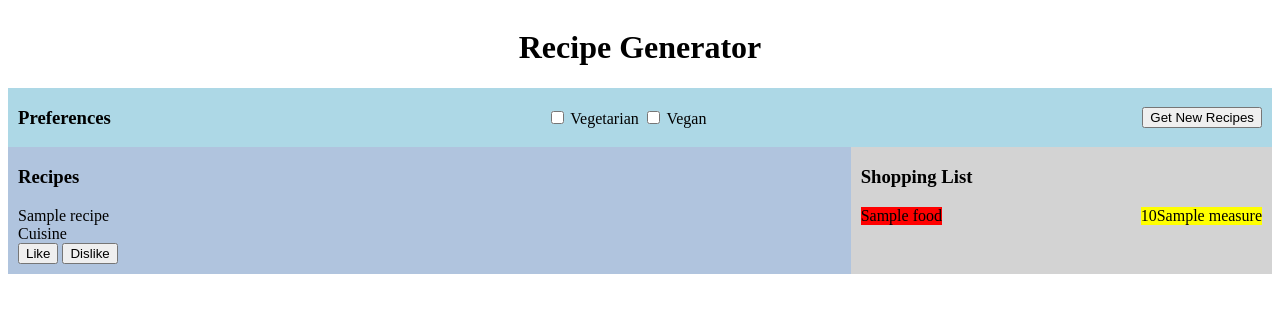
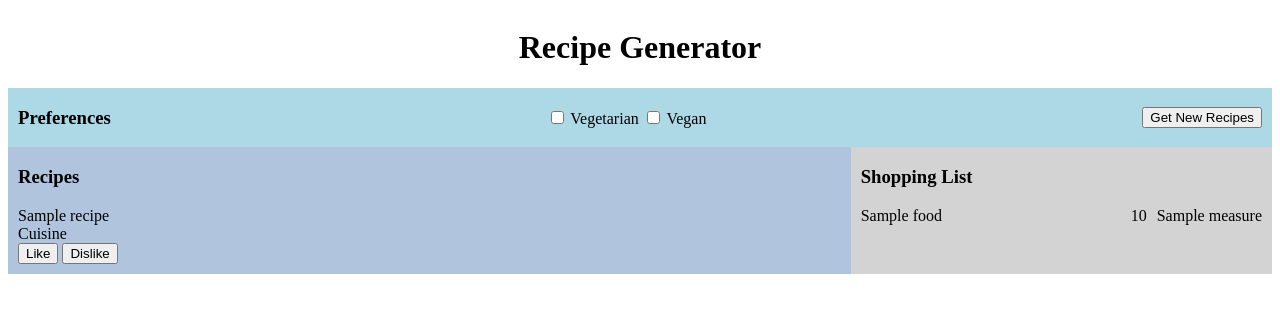
Before and after one commit to aslichampion/recipe-project, a Django app: template recipesite/templates/recipes/recipes.html in a window 1280 px wide. Shown: the top 313 px of the page. Run offline with Django 4.2, Linux system fonts and the light colour scheme; the template is opened without the code that fills it: most values are stand-ins (such as "Sample title", 1, 10 or a date in 2020).

Commit message:
removed red/yellow from CSS

```diff
--- a/recipesite/static/style.css
+++ b/recipesite/static/style.css
@@ -92,12 +92,10 @@
 
 .ingredient_title {
     justify-self: start;
-    background-color: red;
 }
 
 .ingredient_quantity_measure {
     display: grid;
     grid-auto-flow: column;
     justify-self: end;
-    background-color: yellow;
 }
--- a/recipesite/templates/recipes/recipes.html
+++ b/recipesite/templates/recipes/recipes.html
@@ -59,7 +59,7 @@
                             <div id="ingredient_{{ forloop.counter }}" class="ingredient">
                                 <div id="ingredient_title_{{ forloop.counter }}" class="ingredient_title">{{ ingredient.food }}</div>
                                 <div class="ingredient_quantity_measure">
-                                    <div id="ingredient_quantity_{{ forloop.counter }}">{{ ingredient.quantity }}</div>
+                                    <div id="ingredient_quantity_{{ forloop.counter }}" class="padding">{{ ingredient.quantity }}</div>
                                     <div id="ingredient_measure_{{ forloop.counter }}">{{ ingredient.measure }}</div>
                                 </div>
                             </div>
```
